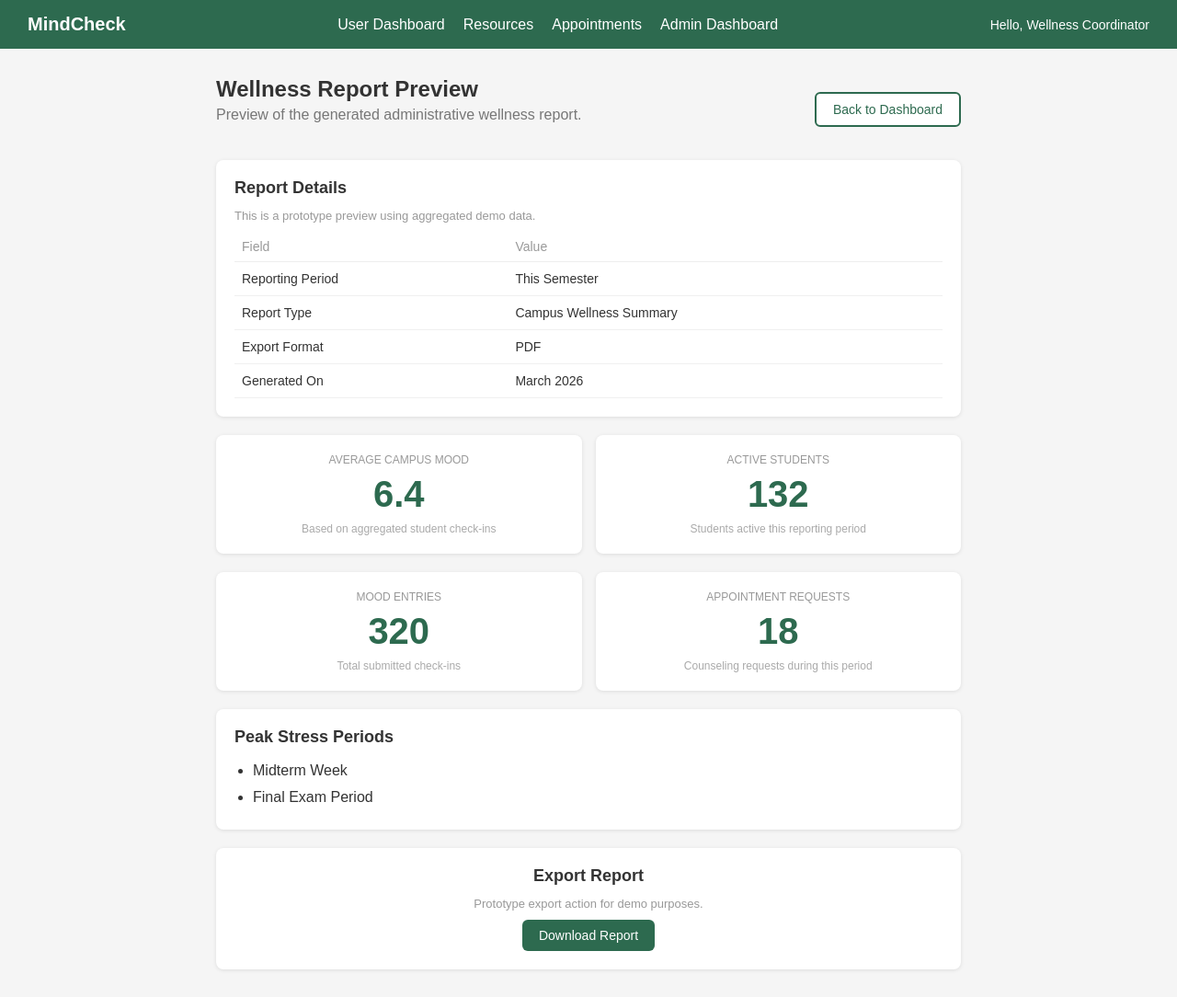
After one commit to FatimaNawaz101/MindCheck, a Flask app: page /admin/report-preview in a window 1280 px wide. The commit adds this page. Shown: the whole page at 92% size. Run offline with Flask 3, Linux system fonts and the light colour scheme.

Commit message:
added report page

```diff
--- a/app.py
+++ b/app.py
@@ -40,6 +40,10 @@ def admin_login_page():
 @app.route('/admin/dashboard')
 def admin_dashboard_page():
     return render_template('admin-dashboard.html')
+
+@app.route('/admin/report-preview')
+def admin_report_preview_page():
+    return render_template('admin-report-preview.html')
 
 @app.route('/admin/report', methods=['GET'])
 def generate_admin_report():
--- a/templates/admin-dashboard.html
+++ b/templates/admin-dashboard.html
@@ -229,7 +229,7 @@
                 <option>Usage Metrics Report</option>
             </select>
 
-            <a href="/admin/report" class="btn btn-green">Generate Report</a>
+            <a href="/admin/report-preview" class="btn btn-green">Generate Report</a>
 
         </form>
 
--- /dev/null
+++ b/templates/admin-report-preview.html
@@ -0,0 +1,117 @@
+<!--Admin report preview part by Nick Mesti-->
+<!DOCTYPE html>
+<html lang="en">
+<head>
+    <meta charset="UTF-8">
+    <meta name="viewport" content="width=device-width, initial-scale=1.0">
+    <title>MindCheck - Report Preview</title>
+    <link rel="stylesheet" href="/static/css/styles.css">
+</head>
+<body>
+
+<nav>
+    <a href="/" class="logo">MindCheck</a>
+    <ul>
+        <li><a href="/">User Dashboard</a></li>
+        <li><a href="/resources">Resources</a></li>
+        <li><a href="/appointments">Appointments</a></li>
+        <li><a href="/admin/dashboard">Admin Dashboard</a></li>
+    </ul>
+    <span class="user">Hello, Wellness Coordinator</span>
+</nav>
+
+<div class="container">
+
+    <!-- Page heading -->
+    <div style="display: flex; justify-content: space-between; align-items: center; margin-bottom: 20px;">
+        <div>
+            <h1>Wellness Report Preview</h1>
+            <p class="subtitle">Preview of the generated administrative wellness report.</p>
+        </div>
+        <a href="/admin/dashboard" class="btn btn-outline">Back to Dashboard</a>
+    </div>
+
+    <!-- Report details -->
+    <div class="card">
+        <h2>Report Details</h2>
+        <p class="text-muted mt-10">This is a prototype preview using aggregated demo data.</p>
+
+        <table style="margin-top: 10px;">
+            <tr>
+                <th>Field</th>
+                <th>Value</th>
+            </tr>
+            <tr>
+                <td>Reporting Period</td>
+                <td>This Semester</td>
+            </tr>
+            <tr>
+                <td>Report Type</td>
+                <td>Campus Wellness Summary</td>
+            </tr>
+            <tr>
+                <td>Export Format</td>
+                <td>PDF</td>
+            </tr>
+            <tr>
+                <td>Generated On</td>
+                <td>March 2026</td>
+            </tr>
+        </table>
+    </div>
+
+    <!-- Summary stats -->
+    <div class="two-col">
+        <div class="stat-box">
+            <div class="label">Average Campus Mood</div>
+            <div class="number">6.4</div>
+            <div class="note">Based on aggregated student check-ins</div>
+        </div>
+
+        <div class="stat-box">
+            <div class="label">Active Students</div>
+            <div class="number">132</div>
+            <div class="note">Students active this reporting period</div>
+        </div>
+    </div>
+
+    <div class="two-col">
+        <div class="stat-box">
+            <div class="label">Mood Entries</div>
+            <div class="number">320</div>
+            <div class="note">Total submitted check-ins</div>
+        </div>
+
+        <div class="stat-box">
+            <div class="label">Appointment Requests</div>
+            <div class="number">18</div>
+            <div class="note">Counseling requests during this period</div>
+        </div>
+    </div>
+
+    <!-- Stress periods -->
+    <div class="card">
+        <h2>Peak Stress Periods</h2>
+        <ul style="padding-left: 20px; line-height: 1.8;">
+            <li>Midterm Week</li>
+            <li>Final Exam Period</li>
+        </ul>
+    </div>
+
+    <!-- Export button -->
+    <div class="card text-center">
+        <h2>Export Report</h2>
+        <p class="text-muted mt-10">Prototype export action for demo purposes.</p>
+        <button class="btn btn-green mt-10" onclick="fakeDownload()">Download Report</button>
+    </div>
+
+</div>
+
+<script>
+function fakeDownload() {
+    alert("This is a demo only, so pretend the selected report was downloaded successfully :)");
+}
+</script>
+
+</body>
+</html>
```
